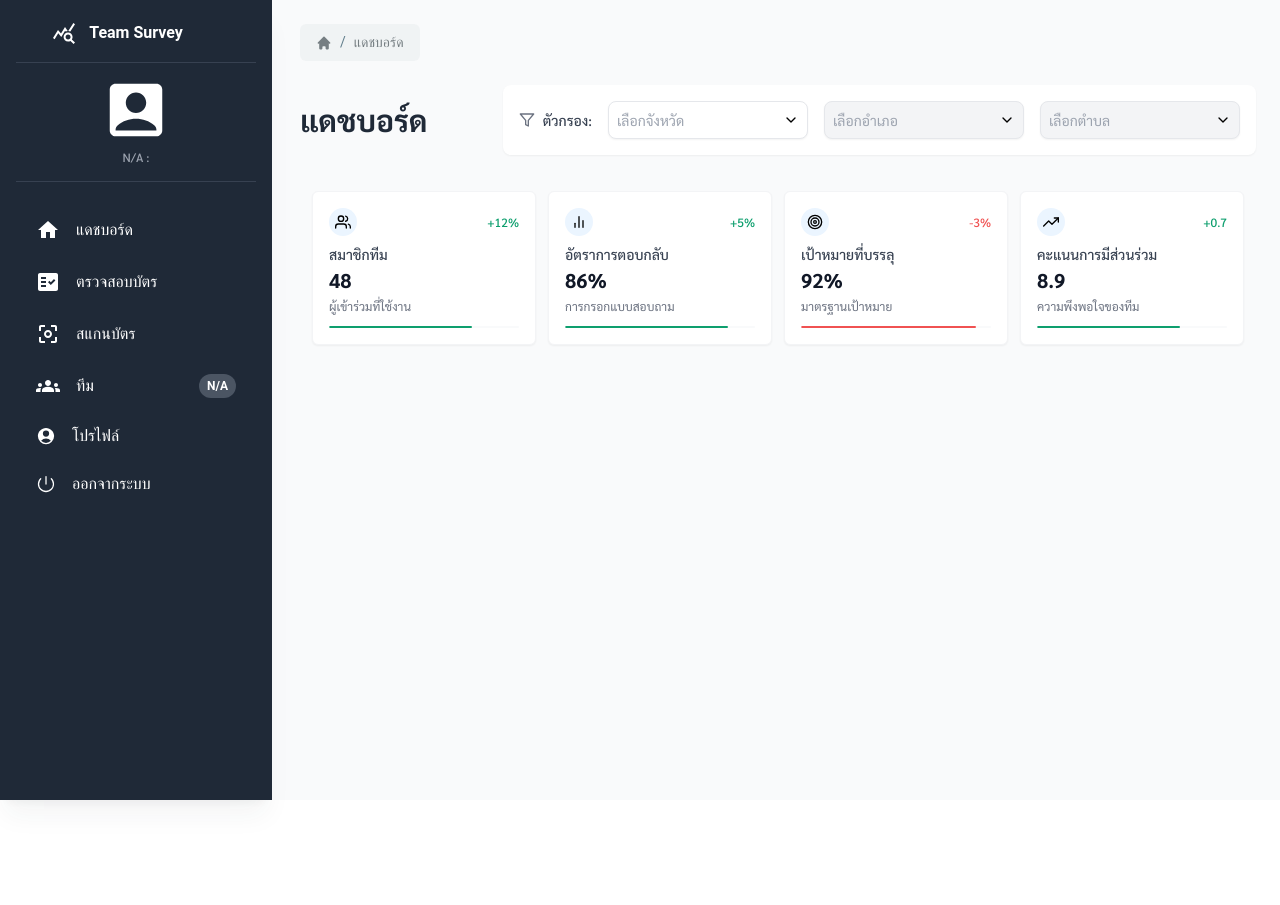
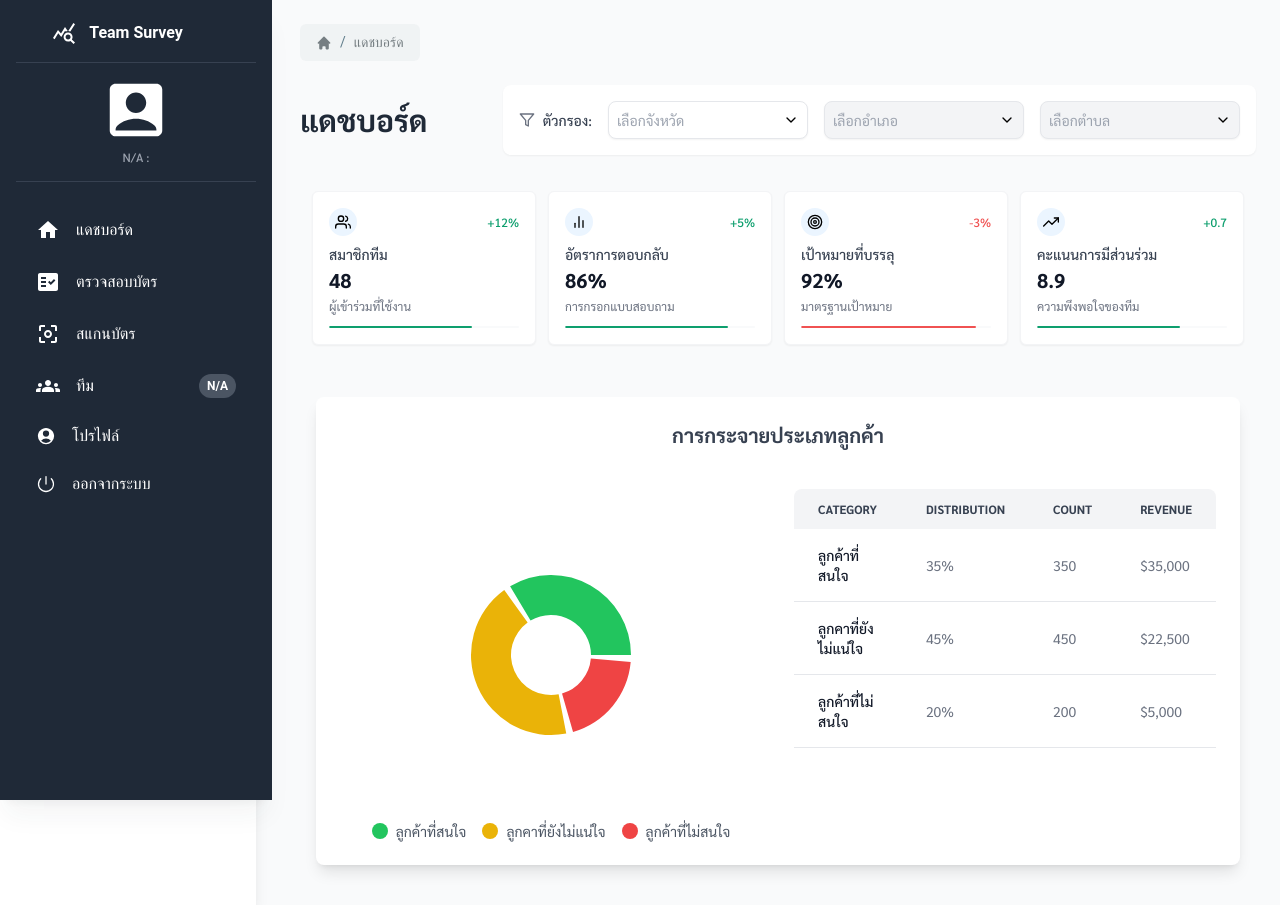
Before and after one commit to patt502090/Team-Survey, a Next.js app in the folder client/: page /dashboard in a window 1280 px wide. Before the commit the page ends 800 px from the top, so only its background shows below. Built offline with nearby package versions, Linux system fonts and the light colour scheme.

Commit message:
update(dashboard) : install recharts

```diff
--- a/client/package.json
+++ b/client/package.json
@@ -30,6 +30,7 @@
     "react-router-dom": "^6.27.0",
     "react-select": "^5.8.3",
     "react-use": "^17.5.1",
+    "recharts": "^2.13.3",
     "zod": "^3.23.8"
   },
   "devDependencies": {
--- a/client/src/app/(main)/dashboard/page.tsx
+++ b/client/src/app/(main)/dashboard/page.tsx
@@ -16,6 +16,7 @@ import FilterSelectionInterface from "@/components/Dashboard/Filters/FilterMapCu
 import FilterTeamCustom from "@/components/Dashboard/Filters/FilterTeam";
 import { useMemo } from "react";
 import dynamic from 'next/dynamic';
+import CustomerDistribution from "@/components/Dashboard/PieChartAndTable";
 
 const Map = dynamic(() => import('@/components/Map/Map'), {
   loading: () => <p>A map is loading</p>,
@@ -58,10 +59,11 @@ export default function Dashboard() {
         </div> */}
         <CardStats />
 
-        <div className="grid grid-cols-1 gap-6 md:grid-cols-2 ">
-          {/* <LineChartCustom />
-          <PieChartCustom /> */}
-        </div>
+        {/* <div className="grid grid-cols-1 gap-6 md:grid-cols-2 ">
+          <LineChartCustom />
+          <PieChartCustom />
+        </div> */}
+        <CustomerDistribution/>
         {/* <Map /> */}
       </main>
     </div>
--- a/client/src/app/(main)/team/page.tsx
+++ b/client/src/app/(main)/team/page.tsx
@@ -65,13 +65,13 @@ const TeamManagement = () => {
   const [TeamsData, setTeamsData] = useState<Team[]>([]);
   const [myTeamData, setMyTeamData] = useState<Team | null>(null);
   const [selectedTeam, setSelectedTeam] = useState<string | null>(null);
-  const { state: ContextState } = useContext(AuthContext);
+  const { state: ContextState } = useContext<any>(AuthContext);
   const { user } = ContextState || {};
   const [teamId, setTeamId] = useState<string>("");
 
   useEffect(() => {
     fetchTeamsData();
-  }, []);
+  }, [user?.role?.name === "Admin", selectedTeam]);
 
   useEffect(() => {
     if (user?.team?.documentId || user?.my_team?.documentId || selectedTeam) {
@@ -133,14 +133,17 @@ const TeamManagement = () => {
       </div>
 
       {selectedTeam ? (
-        <div>
-          <div className="flex justify-start">
+        <div className="p-6 bg-white rounded-lg shadow-lg mt-6">
+          <div className="flex justify-between items-center mb-6">
+            <h2 className="ml-3 text-2xl font-semibold text-blue-700">
+              รายละเอียดทีม
+            </h2>
             <Button onClick={handleBackToList} color="blue" className="my-6">
               กลับ
             </Button>
           </div>
           <div className="mb-6">
-            <StatsMyTeamComponent />
+            <StatsMyTeamComponent myTeamData={myTeamData}/>
           </div>
           <TeamMembersList myTeamData={myTeamData} />
         </div>
--- /dev/null
+++ b/client/src/components/Dashboard/PieChartAndTable.tsx
@@ -0,0 +1,145 @@
+import React, { useState } from "react";
+import { PieChart, Pie, Cell, ResponsiveContainer, Tooltip } from "recharts";
+
+interface MockData {
+  name: string;
+  value: number;
+  color: string;
+}
+
+interface TableData {
+  category: string;
+  percentage: string;
+  count: number;
+  revenue: string;
+}
+
+const CustomerDistribution: React.FC = () => {
+  const [activeIndex, setActiveIndex] = useState<number | null>(null);
+
+  const mockData: MockData[] = [
+    { name: "ลูกค้าที่สนใจ", value: 35, color: "#22c55e" },
+    { name: "ลูกคาที่ยังไม่แน่ใจ", value: 45, color: "#eab308" },
+    { name: "ลูกค้าที่ไม่สนใจ", value: 20, color: "#ef4444" },
+  ];
+
+  const tableData: TableData[] = [
+    {
+      category: "ลูกค้าที่สนใจ",
+      percentage: "35%",
+      count: 350,
+      revenue: "$35,000",
+    },
+    {
+      category: "ลูกคาที่ยังไม่แน่ใจ",
+      percentage: "45%",
+      count: 450,
+      revenue: "$22,500",
+    },
+    {
+      category: "ลูกค้าที่ไม่สนใจ",
+      percentage: "20%",
+      count: 200,
+      revenue: "$5,000",
+    },
+  ];
+
+  const onPieEnter = (_: any, index: number): void => {
+    setActiveIndex(index);
+  };
+
+  const onPieLeave = (): void => {
+    setActiveIndex(null);
+  };
+
+  return (
+    <div className="p-4 md:p-auto bg-gray-50">
+      <div className="mx-auto max-w-full bg-white rounded-lg shadow-lg p-4 md:p-6">
+        <h2 className="text-xl md:text-1xl font-bold text-gray-700 mb-4 md:mb-10 text-center">
+        การกระจายประเภทลูกค้า
+        </h2>
+
+        <div className="flex flex-col md:flex-row items-start justify-between gap-4 md:gap-8">
+          {/* Pie Chart Section */}
+          <div className="w-full md:w-1/2" role="img" aria-label="Customer distribution pie chart">
+            <ResponsiveContainer width="100%" height={300} className="mt-4">
+              <PieChart>
+                <Pie
+                  data={mockData}
+                  cx="50%"
+                  cy="50%"
+                  innerRadius={40}
+                  outerRadius={80}
+                  paddingAngle={5}
+                  dataKey="value"
+                  onMouseEnter={onPieEnter}
+                  onMouseLeave={onPieLeave}
+                >
+                  {mockData.map((entry, index) => (
+                    <Cell
+                      key={`cell-${index}`}
+                      fill={entry.color}
+                      stroke={activeIndex === index ? "#ffffff" : "transparent"}
+                      strokeWidth={activeIndex === index ? 3 : 0}
+                    />
+                  ))}
+                </Pie>
+                <Tooltip
+                  formatter={(value:any) => [`${value}%`, "Distribution"]}
+                  contentStyle={{ backgroundColor: "#ffffff", borderRadius: "0.5rem" }}
+                />
+              </PieChart>
+            </ResponsiveContainer>
+
+            <div className="flex flex-wrap justify-center gap-4 mt-4">
+              {mockData.map((entry, index) => (
+                <div key={`legend-${index}`} className="flex items-center">
+                  <div
+                    className="w-3 h-3 md:w-4 md:h-4 rounded-full mr-2"
+                    style={{ backgroundColor: entry.color }}
+                  ></div>
+                  <span className="text-xs md:text-sm text-gray-600">{entry.name}</span>
+                </div>
+              ))}
+            </div>
+          </div>
+
+          {/* Table Section */}
+          <div className="w-full md:w-1/2 mt-6 md:mt-0">
+            <div className="overflow-x-auto">
+              <table className="w-full text-xs md:text-sm text-left text-gray-500" role="table">
+                <thead className="text-xs text-gray-700 uppercase bg-gray-100">
+                  <tr>
+                    <th scope="col" className="px-3 md:px-6 py-2 md:py-3 rounded-tl-lg">Category</th>
+                    <th scope="col" className="px-3 md:px-6 py-2 md:py-3">Distribution</th>
+                    <th scope="col" className="px-3 md:px-6 py-2 md:py-3">Count</th>
+                    <th scope="col" className="px-3 md:px-6 py-2 md:py-3 rounded-tr-lg">Revenue</th>
+                  </tr>
+                </thead>
+                <tbody>
+                  {tableData.map((item, index) => (
+                    <tr
+                      key={`row-${index}`}
+                      className={`${
+                        activeIndex === index ? "bg-gray-50" : "bg-white"
+                      } border-b hover:bg-gray-50 transition-colors`}
+                    >
+                      <td className="px-3 md:px-6 py-2 md:py-4 font-medium text-gray-900">
+                        {item.category}
+                      </td>
+                      <td className="px-3 md:px-6 py-2 md:py-4">{item.percentage}</td>
+                      <td className="px-3 md:px-6 py-2 md:py-4">{item.count}</td>
+                      <td className="px-3 md:px-6 py-2 md:py-4">{item.revenue}</td>
+                    </tr>
+                  ))}
+                </tbody>
+              </table>
+            </div>
+          </div>
+        </div>
+      </div>
+    </div>
+  );
+};
+
+export default CustomerDistribution;
--- a/client/src/components/Team/Card/StatsCardForMyTeam.tsx
+++ b/client/src/components/Team/Card/StatsCardForMyTeam.tsx
@@ -28,15 +28,15 @@ const StatsCard = ({ title, value, icon, color }: { title: string, value: number
   );
 };
 
-const StatsMyTeamComponent = () => {
+const StatsMyTeamComponent = ({myTeamData}:any) => {
 
   const stats = [
-    { title: "สมาชิกในทีมทั้งหมด", value: 8, icon: icons[0], color: "bg-gradient-to-r from-blue-500 to-teal-400" },
+    { title: "สมาชิกในทีมทั้งหมด", value: myTeamData?.members?.length, icon: icons[0], color: "bg-gradient-to-r from-blue-500 to-teal-400" },
     { title: "ลูกค้าที่สนใจ", value: 20, icon: icons[1], color: "bg-gradient-to-r from-green-400 to-green-600" },
     { title: "ลูกคาที่ยังไม่แน่ใจ", value: 10, icon: icons[2], color: "bg-gradient-to-r from-yellow-400 to-yellow-600" },
     { title: "ลูกค้าที่ไม่สนใจ", value: 5, icon: icons[3], color: "bg-gradient-to-r from-red-400 to-red-600" },
 ];
-
+  console.log("compoStat",myTeamData)
 
   return (
     <div className="grid grid-cols-1 md:grid-cols-2 lg:grid-cols-4 gap-4">
--- a/client/src/components/Team/Main/TeamMembersList.tsx
+++ b/client/src/components/Team/Main/TeamMembersList.tsx
@@ -14,7 +14,7 @@ import ax from "@/conf/ax";
 import toast from "react-hot-toast";
 
 interface TeamMembersListProps {
-  myTeamData: Team;
+  myTeamData: Team | null;
 }
 
 const TeamMembersList: React.FC<TeamMembersListProps> = ({ myTeamData }) => {
```
Also changed, not shown: 1 other file (tests, documents, lock files or other folders).
